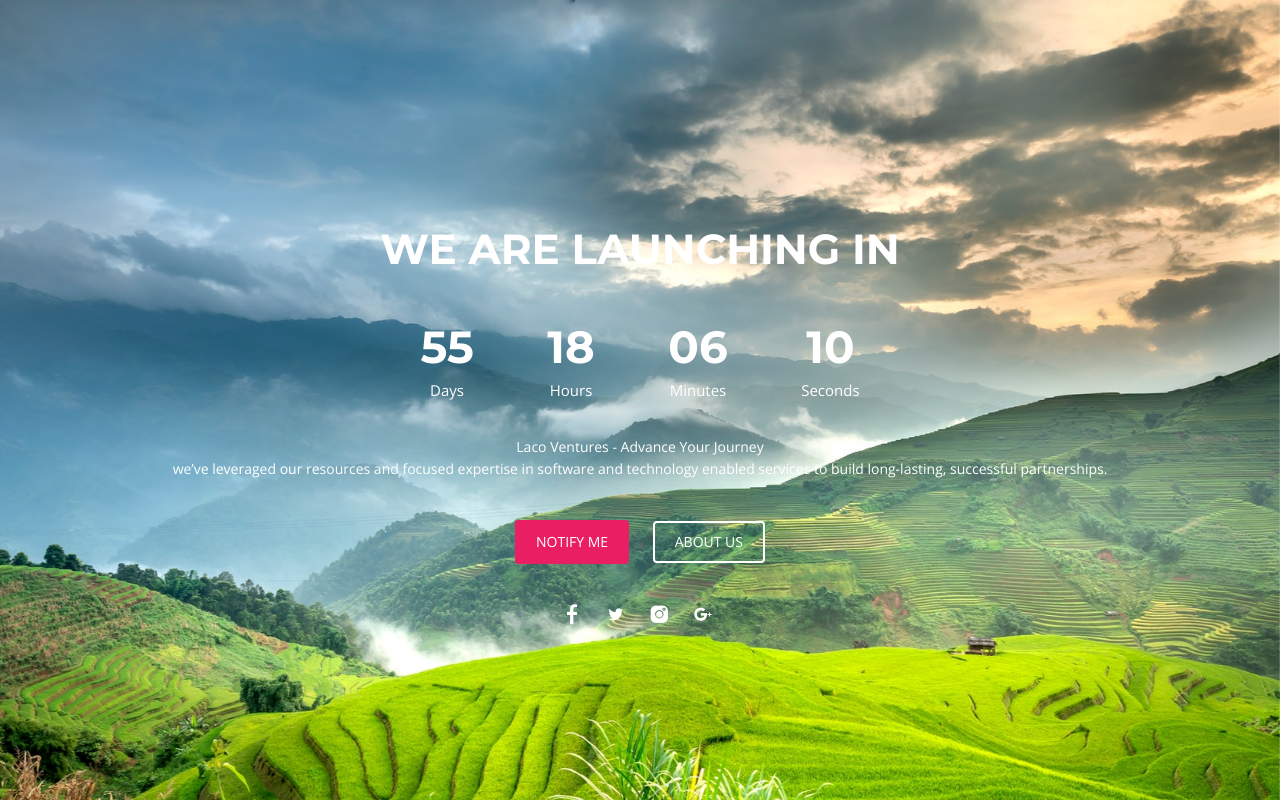
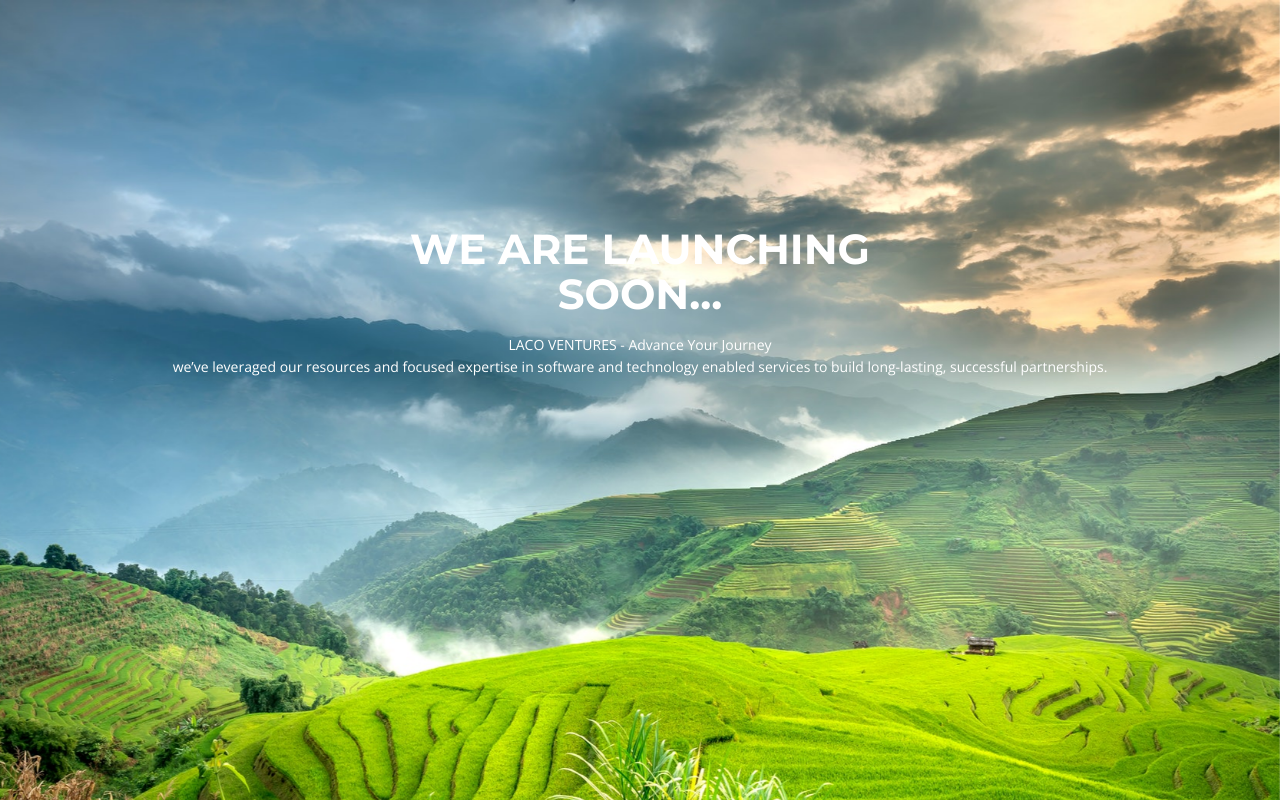
Before and after one commit to giadohoang/Website, a plain HTML site: page index.html in a window 1280 px wide. Drawn offline with nearby package versions, Linux system fonts and the light colour scheme; files whose address does not match are found by name.

Commit message:
updated front page

```diff
--- a/index.html
+++ b/index.html
@@ -37,27 +37,29 @@
         <div class="row text-center">
           <div class="col-md-12 col-sm-12 col-xs-12">
             <div class="heading-count">
-              <h2>WE ARE LAUNCHING IN</h2>
+              <h2>WE ARE LAUNCHING</h2>
+              <h2>SOON...</h2>
             </div>
           </div>
           <div class="col-md-12 col-sm-12 col-xs-12">
             <div class="row time-countdown justify-content-center">
-              <div id="clock" class="time-count"></div>
+              <!-- <div id="clock" class="time-count"></div> -->
+
             </div>
             <p>
-            Laco Ventures - Advance Your Journey<br>
+            LACO VENTURES - Advance Your Journey<br>
             we’ve leveraged our resources and focused expertise in software and technology enabled services to build long-lasting, successful partnerships.
             </p>
-            <div class="button-group">
+            <!-- <div class="button-group">
               <a href="#" class="btn btn-common">Notify Me</a>
               <a href="#" class="btn btn-border">About Us</a>
-            </div>
-            <div class="social mt-4">
+            </div> -->
+            <!-- <div class="social mt-4">
               <a class="facebook" href="#"><i class="lni-facebook-filled"></i></a>
               <a class="twitter" href="#"><i class="lni-twitter-filled"></i></a>
               <a class="instagram" href="#"><i class="lni-instagram-filled"></i></a>
               <a class="google" href="#"><i class="lni-google-plus"></i></a>
-            </div>
+            </div> -->
           </div>
         </div>
       </div>
```
